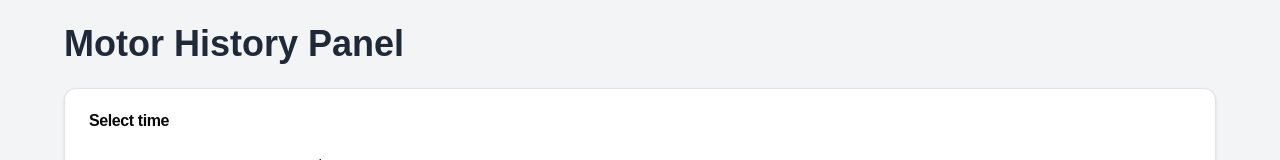
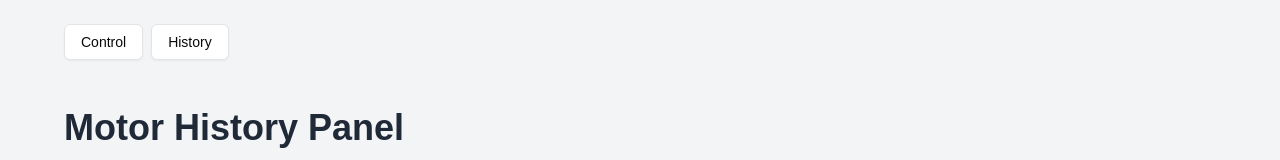
Before and after one commit to 0xzre/iiot-motor, a Next.js app: page /history in a window 1280 px wide. Shown: the top 160 px of the page. Built offline with nearby package versions, Linux system fonts and the light colour scheme; no server answers; the database is empty.

Commit message:
feat: nav

```diff
--- a/app/layout.tsx
+++ b/app/layout.tsx
@@ -1,6 +1,8 @@
 import type { Metadata } from "next";
 import localFont from "next/font/local";
 import "./globals.css";
+import Link from "next/link";
+import { Button } from "@/components/ui/button";
 
 const geistSans = localFont({
   src: "./fonts/GeistVF.woff",
@@ -28,6 +30,16 @@ export default function RootLayout({
       <body
         className={`${geistSans.variable} ${geistMono.variable} antialiased`}
       >
+        <div className="w-full bg-gray-100 p-4 sm:p-6">
+          <div className="mx-auto max-w-6xl space-x-2 ">
+            <Link href={"/"}>
+              <Button variant={"outline"}>Control</Button>
+            </Link>
+            <Link href={"/history"}>
+              <Button variant={"outline"}>History</Button>
+            </Link>
+          </div>
+        </div>
         {children}
       </body>
     </html>
```
